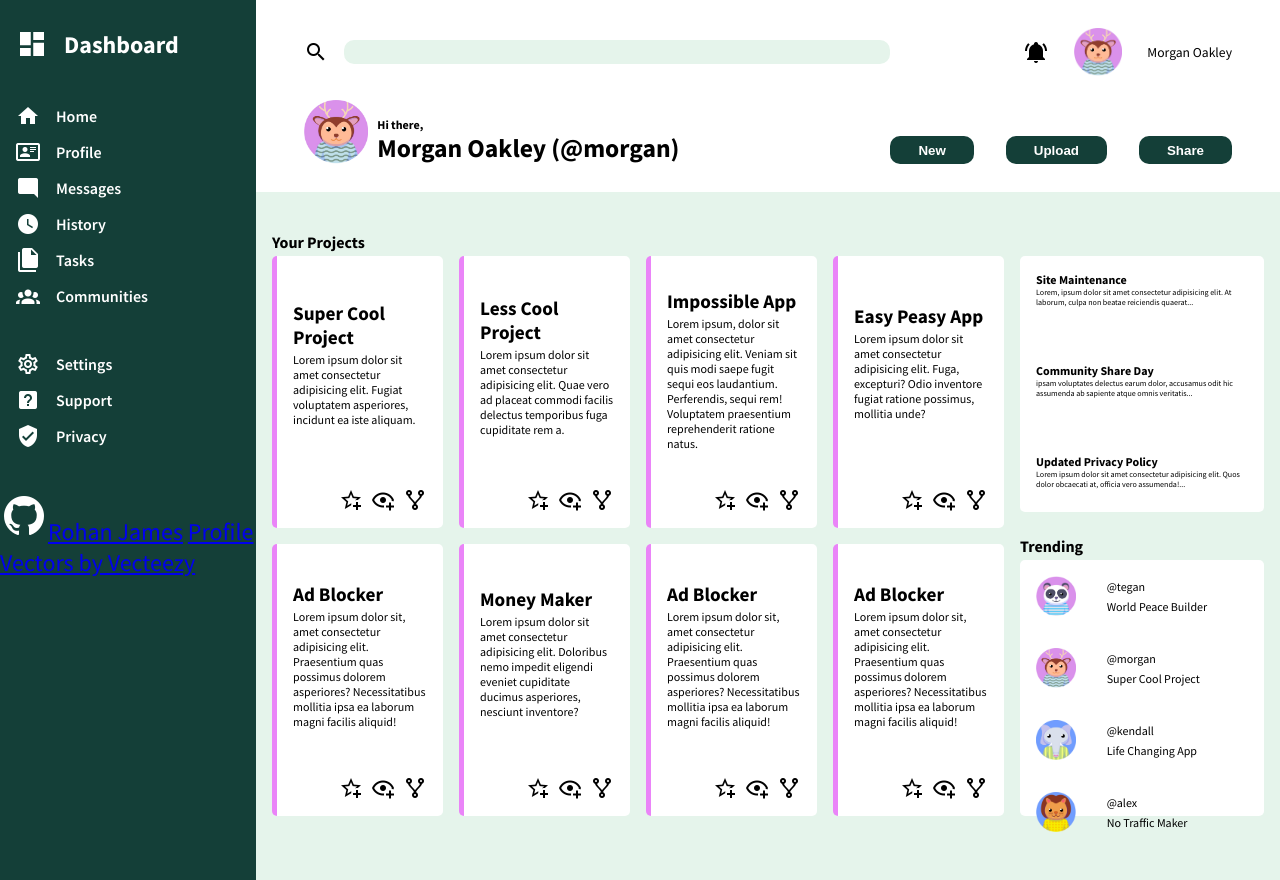
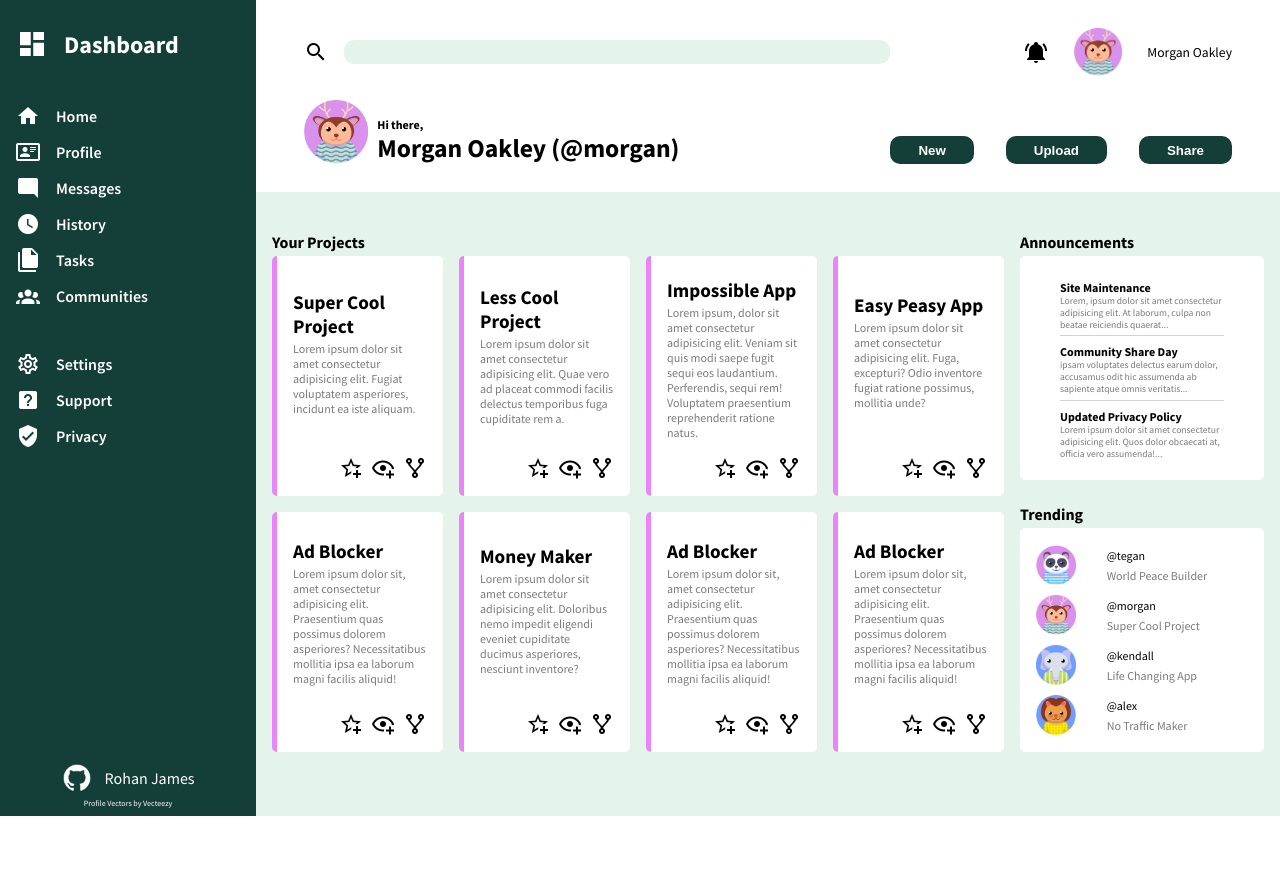
Before and after one commit to rohanjames1998/admin-dashboard, a plain HTML site: page index.html in a window 1280 px wide. After the commit the page ends 816 px from the top, so only its background shows below. Drawn offline with Linux system fonts and the light colour scheme.

Commit message:
Add styles to footer

```diff
--- a/styles.css
+++ b/styles.css
@@ -1,4 +1,5 @@
 * {
+  box-sizing: border-box;
   padding: 0;
   margin: 0;
 }
@@ -22,7 +23,7 @@ body {
 .sidebar {
   display:flex;
   flex-direction: column;
-  gap: 2rem;
+  row-gap: 2rem;
   grid-row: 1 / 3;
   background-color: #143F38;
   color: #fff;
@@ -215,17 +216,27 @@ body {
 }
 
 .announcements {
-  font-size: 0.5rem;
-  gap: 3.5rem;
-  overflow:hidden;
-  text-overflow: ellipsis;
+  font-size: 0.6rem;
+  /* gap: 1rem; */
+  padding-right: 2.5rem;
+  padding-left: 2.5rem;
 }
 .announcement-header {
   font-size: 0.75rem;
 }
 
-/* .announcement > p {
-} */
+.announcement {
+  text-overflow: ellipsis;
+  overflow: hidden;
+  border-bottom: 1px solid #d3d3d3;
+  /* padding-bottom: 1rem; */
+  padding: 0.5rem 0;
+}
+
+
+.announcement:last-child{
+  border: none;
+}
 
 .announcements, .trending{
   display: flex;
@@ -235,7 +246,7 @@ body {
 }
 
 .trending {
-    gap: 2rem;
+    gap: 0.5rem;
   }
 
 .profile {
@@ -259,14 +270,53 @@ body {
 .task-menu, .announcements, .trending {
   position: relative;
 }
+
+.profile-img{
+  height: 2.5rem;
+  width: 2.5rem;
+}
+
+/* Extras */
+
+/* headings like your project */
 .menu-sub-header {
   font-size: 1rem;
   position: absolute;
   top: -1.5rem;
   left: 0px;
 }
+ /* all the small text in main menu */
+.task-desc, .announcement > p, .user-moto {
+  color: #7b7b7b;
+}
 
-.profile-img{
-  height: 2.5rem;
-  width: 2.5rem;
+.footer{
+  display:flex;
+  gap: 0.25rem;
+  flex-direction: column;
+  justify-content: center;
+  align-items: center;
+  margin-top: auto;
+  padding-bottom: 0.5rem;
 }
+
+.github-link {
+  display:flex;
+  font-size: 1rem;
+  gap: 0.7rem;
+  justify-content: center;
+  align-items: center;
+}
+
+.github-link:link, .vector-link:link {
+  text-decoration: none;
+  color: #fff;
+}
+
+.github-link > img {
+  height: 2rem;
+}
+
+.vector-link {
+  font-size: 0.5rem;
+}
```
